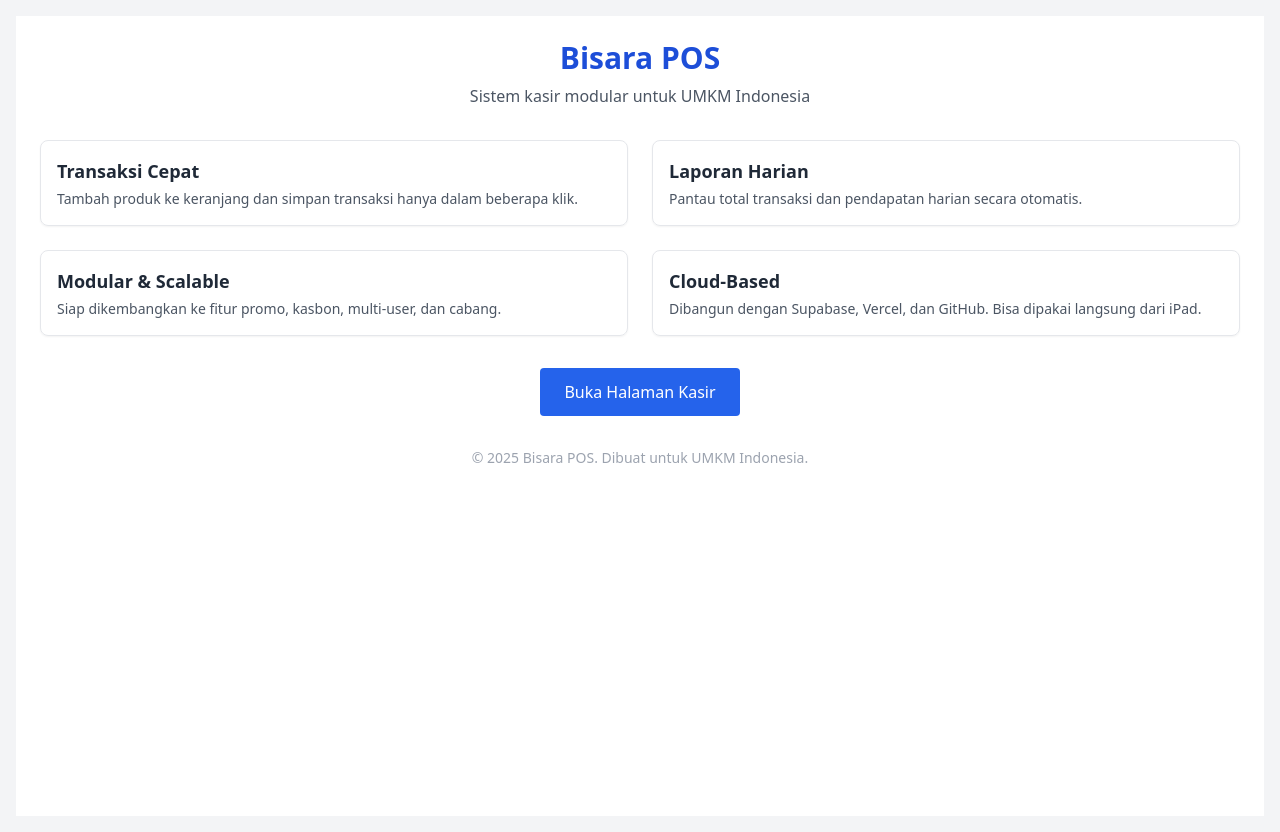
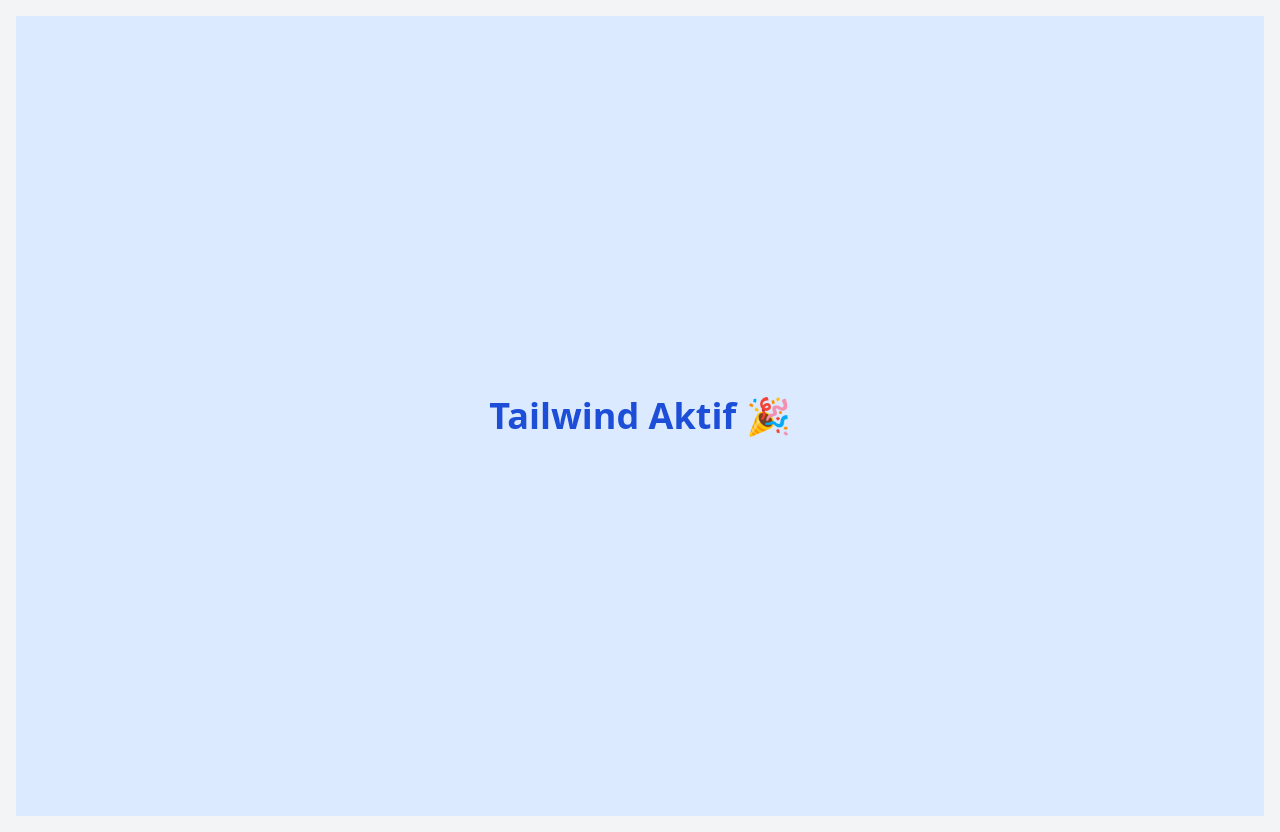
Before and after one commit to bisaraid/bisara-pos, a Next.js app: page / in a window 1280 px wide. Built offline with nearby package versions, Linux system fonts and the light colour scheme.

Commit message:
Update page.tsx

```diff
--- a/app/page.tsx
+++ b/app/page.tsx
@@ -1,54 +1,7 @@
-'use client'
-import Link from 'next/link'
-
-export default function HomePage() {
+export default function Home() {
   return (
-    <main className="min-h-screen bg-white p-6 space-y-8">
-      <header className="text-center">
-        <h1 className="text-3xl font-bold text-blue-700">Bisara POS</h1>
-        <p className="text-gray-600 mt-2">Sistem kasir modular untuk UMKM Indonesia</p>
-      </header>
-
-      <section className="grid grid-cols-1 md:grid-cols-2 gap-6">
-        <FeatureCard
-          title="Transaksi Cepat"
-          desc="Tambah produk ke keranjang dan simpan transaksi hanya dalam beberapa klik."
-        />
-        <FeatureCard
-          title="Laporan Harian"
-          desc="Pantau total transaksi dan pendapatan harian secara otomatis."
-        />
-        <FeatureCard
-          title="Modular & Scalable"
-          desc="Siap dikembangkan ke fitur promo, kasbon, multi-user, dan cabang."
-        />
-        <FeatureCard
-          title="Cloud-Based"
-          desc="Dibangun dengan Supabase, Vercel, dan GitHub. Bisa dipakai langsung dari iPad."
-        />
-      </section>
-
-      <div className="text-center">
-        <Link
-          href="/pos"
-          className="inline-block px-6 py-3 bg-blue-600 text-white rounded hover:bg-blue-700 transition"
-        >
-          Buka Halaman Kasir
-        </Link>
-      </div>
-
-      <footer className="text-center text-sm text-gray-400 mt-12">
-        © 2025 Bisara POS. Dibuat untuk UMKM Indonesia.
-      </footer>
+    <main className="min-h-screen bg-blue-100 flex items-center justify-center">
+      <h1 className="text-4xl font-bold text-blue-700">Tailwind Aktif 🎉</h1>
     </main>
   )
 }
-
-function FeatureCard({ title, desc }: { title: string; desc: string }) {
-  return (
-    <div className="border rounded-lg p-4 shadow-sm hover:shadow-md transition">
-      <h3 className="text-lg font-semibold text-gray-800">{title}</h3>
-      <p className="text-sm text-gray-600 mt-1">{desc}</p>
-    </div>
-  )
-}
```
